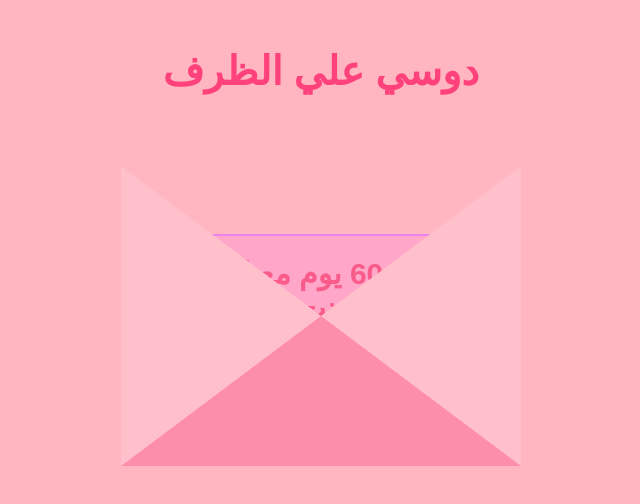
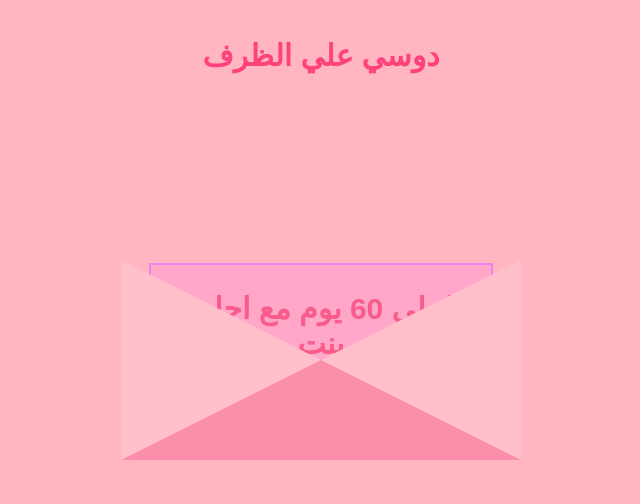
Before and after one commit to IhaveNoUserName0/ForMyBabe, a plain HTML site: page index.html in a window 1280 px wide. Shown: the whole page, without its empty margins (319-959 px from the left). Drawn offline with Linux system fonts and the light colour scheme.

Commit message:
Add files via upload

```diff
--- a/abdo.css
+++ b/abdo.css
@@ -11,14 +11,14 @@ body{
     display: flex;
     justify-content: center;
     align-items: center;
-    margin-top: 100px;
+    margin-top: 160px;
 }
 .container .env{
     position: absolute;
     width: 0;
     height: 0;
-    border-top : 150px solid transparent;
-    border-bottom: 150px solid #FC8EAC;
+    border-top : 100px solid transparent;
+    border-bottom: 100px solid #FC8EAC;
     border-right: 200px solid #FFC0CB;
     border-left: 200px solid #FFC0CB;
 }
@@ -28,13 +28,14 @@ body{
     text-align: center;
     display: flex;
     justify-content: center;
+    align-items: center;
     position: relative;
     background-color: #FFA6C9;
     border: 2px solid violet;
     color: #f95c8b;
     padding: 20px;
     width: 300px;
-    height: 120px;
+    height: 150px;
     z-index: -1;
     transition: .5s;
     word-break: break-word;
@@ -43,7 +44,7 @@ body{
     width: fit-content;
     text-align: center;
     font-weight: bold;
-    font-size: 40px;
+    font-size: 30px;
     color: #ff427b;
 }
 .container:active .txt{
```
